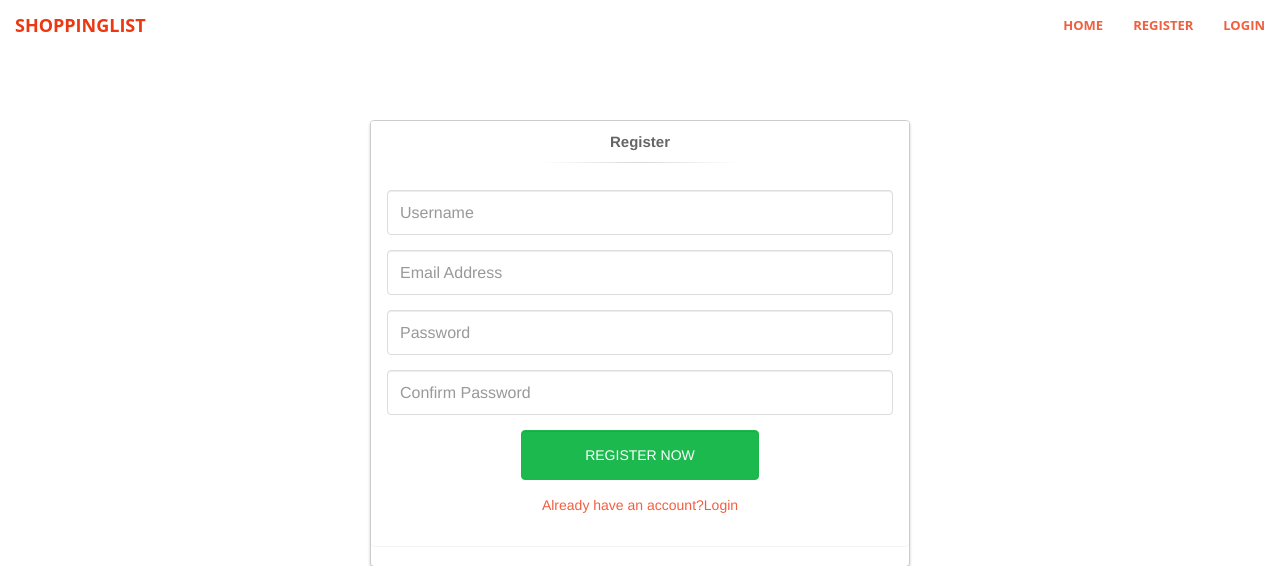
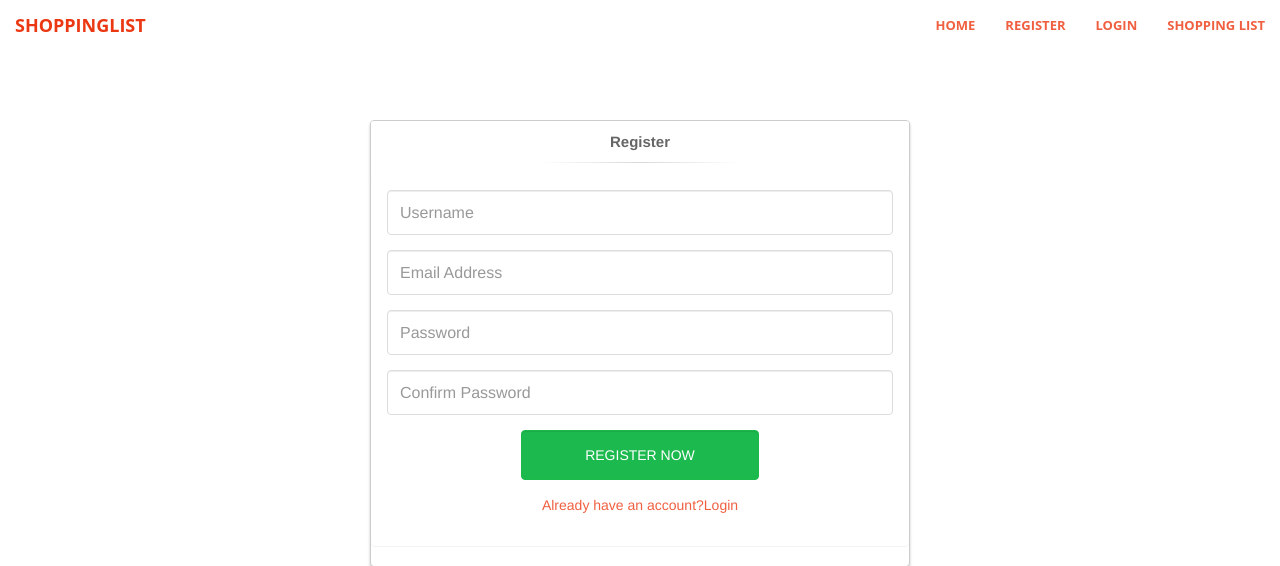
Before and after one commit to Chris-Maina/Shoppinglist, a Flask app: template app/templates/register.html in a window 1280 px wide. Shown: the top 566 px of the page. Run offline with Flask 2, Linux system fonts and the light colour scheme; the template is opened without the code that fills it, so the values that code supplies are empty; some libraries are stand-ins or nearby versions.

Commit message:
[Update]base.html add shoppinglist link

```diff
--- a/app/templates/base.html
+++ b/app/templates/base.html
@@ -42,6 +42,9 @@
                         </li>
                         <li>
                             <a href="/login" class="page-scroll">Login</a>
+                        </li>
+                        <li>
+                            <a href="/shoppinglist" class="page-scroll">Shopping List</a>
                         </li>
                         {% else %}
                         <li>
```
